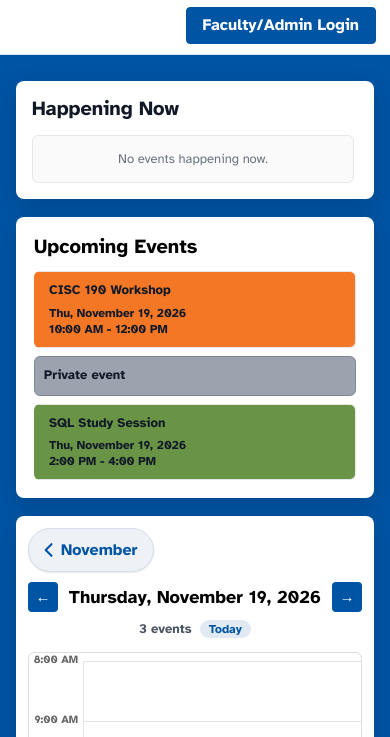
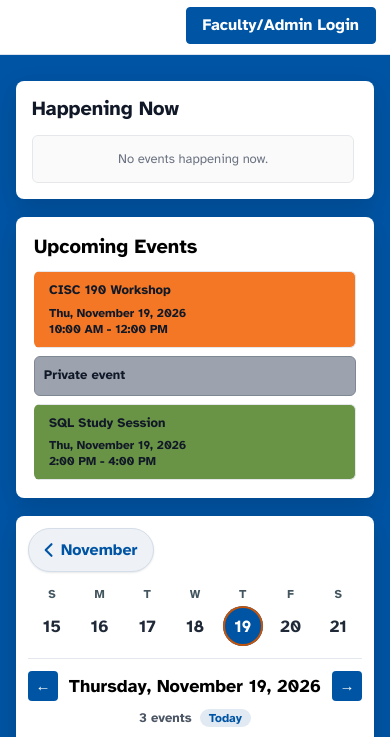
Before and after one commit to alex0091845/ReservationSystem-SDMesaCollegeBT, a plain HTML site: page frontend/index.html in a window 390 px wide. Shown: the part 107-844 px from the top of the page. Drawn offline with Linux system fonts and the light colour scheme; no server answers.

Commit message:
Add the week strip to the phone Day view
On screens 720px wide or narrower, the Day view now starts with a strip
of the seven days of its week (Sunday first), as on the Nov 17 "no
View" board: each day's letter above its date. Tapping a day opens it.
The open day is filled Mesa Blue, and today keeps the same orange ring
as in the Month view. The strip follows the Day arrows, the Month view
and Go To Today, including weeks that run into the next month. Wider
screens don't show it; they have the Week view.

- weekStrip.js (new) draws the strip. Each day is a real button, with
  aria-pressed on the open day and aria-current="date" on today.
  Screen readers hear the full date ("Wednesday, November 18")
  instead of the letter, and that name still contains the visible
  number, so a speech user can say "click 18" (WCAG 2.5.3). Picking a
  day from the keyboard keeps focus on the new day after the redraw.
- dayView.js draws the strip above the Day header. The header itself
  is unchanged.
- zoom-calendar.css styles it in the Day section and hides it above
  720px. Each day is 44px tall, and the circles shrink to fit at 320px.
- docs: the color table lists the strip's uses of the today ring and
  the muted text, and the user story mentions the strip.

Swiping the strip (change week) or the schedule (change day), and the
"Swipe to change day" hint, come in the next commit.

Tested in Chromium at 390px, 320px and 1280px wide (41 checks: strip
only on phones, above the header; letters and dates; open day and
today marks; the names the browser computes; 44px targets; tap, Enter
and focus after a pick; following the arrows across a week and a
month; Go To Today; Month to Day; no sideways scroll at 320px;
resizing across 720px; axe), 0 failures. The 50 checks from the
previous commit still pass.

```diff
--- a/frontend/js/ui/dayView.js
+++ b/frontend/js/ui/dayView.js
@@ -8,6 +8,7 @@ import {
     monthNames
 } from "../utils/dateUtils.js";
 import { createWeekEventCard, formatEventTime } from "./eventCards.js";
+import { renderWeekStrip } from "./weekStrip.js";
 
 const FULL_WEEKDAY_NAMES = ["Sunday", "Monday", "Tuesday", "Wednesday", "Thursday", "Friday", "Saturday"];
 const VISIBLE_HOURS = CALENDAR_END_HOUR - CALENDAR_START_HOUR;
@@ -49,6 +50,8 @@ export function renderDayView({
     );
 
     container.innerHTML = "";
+    // Phones only (see zoom-calendar.css): the days of this week, above the Day header.
+    renderWeekStrip({ container, selectedDate, today: now, onSelectDate });
     container.appendChild(createDayHeader(selectedDate, isToday, onSelectDate));
     container.appendChild(createDaySummary(placedEvents.length, isToday));
 
--- /dev/null
+++ b/frontend/js/ui/weekStrip.js
@@ -0,0 +1,95 @@
+import { monthNames } from "../utils/dateUtils.js";
+
+const FULL_WEEKDAY_NAMES = ["Sunday", "Monday", "Tuesday", "Wednesday", "Thursday", "Friday", "Saturday"];
+const DAY_LETTERS = ["S", "M", "T", "W", "T", "F", "S"];
+
+// Set when a day is picked while its button has keyboard focus. Picking a day redraws the
+// whole Day view, so the new strip hands focus to the day that was just picked.
+let refocusAfterDraw = false;
+
+// The week strip at the top of the phone Day view: the seven days of the selected date's
+// week, Sunday first. Tapping a day opens it. The open day is filled Mesa Blue and today is
+// ringed, as in the Month view. CSS shows it on phones only; wider screens have the Week view.
+export function renderWeekStrip({ container, selectedDate, today, onSelectDate }) {
+    const strip = document.createElement("div");
+    const weekStart = new Date(
+        selectedDate.getFullYear(),
+        selectedDate.getMonth(),
+        selectedDate.getDate() - selectedDate.getDay()
+    );
+
+    strip.classList.add("day-week-strip");
+    strip.setAttribute("role", "group");
+    strip.setAttribute("aria-label", `Week of ${monthNames[weekStart.getMonth()]} ${weekStart.getDate()}`);
+
+    for (let offset = 0; offset < 7; offset++) {
+        // new Date() rolls a day past the end of the month into the next month for us.
+        const date = new Date(weekStart.getFullYear(), weekStart.getMonth(), weekStart.getDate() + offset);
+
+        strip.appendChild(createStripDay({
+            date,
+            isSelected: isSameDay(date, selectedDate),
+            isToday: isSameDay(date, today),
+            onSelectDate
+        }));
+    }
+
+    container.appendChild(strip);
+
+    if (refocusAfterDraw) {
+        refocusAfterDraw = false;
+        strip.querySelector('[aria-pressed="true"]')?.focus();
+    }
+}
+
+// One day: its letter above its date. Screen readers skip the letter and hear the whole date,
+// e.g. "Wednesday, November 18" (plus "current date" for today, from aria-current). That name
+// still contains the visible "18", so a speech user can say "click 18" (WCAG 2.5.3 Label in Name).
+function createStripDay({ date, isSelected, isToday, onSelectDate }) {
+    const button = document.createElement("button");
+    const letter = document.createElement("span");
+    const number = document.createElement("span");
+
+    button.type = "button";
+    button.classList.add("day-week-strip-day");
+    button.classList.toggle("is-selected", isSelected);
+    button.classList.toggle("is-today", isToday);
+    button.setAttribute("aria-pressed", String(isSelected));
+
+    if (isToday) {
+        button.setAttribute("aria-current", "date");
+    }
+
+    letter.classList.add("day-week-strip-letter");
+    letter.setAttribute("aria-hidden", "true");
+    letter.textContent = DAY_LETTERS[date.getDay()];
+    number.classList.add("day-week-strip-number");
+    number.append(
+        createHiddenText(`${FULL_WEEKDAY_NAMES[date.getDay()]}, ${monthNames[date.getMonth()]} `),
+        String(date.getDate())
+    );
+
+    button.append(letter, number);
+    button.addEventListener("click", () => {
+        refocusAfterDraw = document.activeElement === button;
+        onSelectDate(date);
+    });
+
+    return button;
+}
+
+// Words that screen readers say but the strip doesn't show.
+function createHiddenText(text) {
+    const span = document.createElement("span");
+
+    span.classList.add("day-week-strip-hidden-text");
+    span.textContent = text;
+
+    return span;
+}
+
+function isSameDay(a, b) {
+    return a.getFullYear() === b.getFullYear() &&
+        a.getMonth() === b.getMonth() &&
+        a.getDate() === b.getDate();
+}
--- a/frontend/styles/zoom-calendar.css
+++ b/frontend/styles/zoom-calendar.css
@@ -388,6 +388,86 @@
     color: var(--mesa-blue);
     font-size: 12px;
     font-weight: 700;
+}
+
+/* Week strip (phones only), above the Day header, as on the Nov 17 "no View" board: the
+   seven days of the open week. The open day is filled Mesa Blue and today gets the same
+   ring as in the Month view. Wider screens have the Week view instead. */
+.day-week-strip {
+    display: flex;
+    margin-bottom: 12px;
+    padding-bottom: 8px;
+    border-bottom: 1px solid #e3e8ef;
+}
+
+.day-week-strip-day {
+    display: flex;
+    flex: 1;
+    flex-direction: column;
+    align-items: center;
+    gap: 4px;
+    min-width: 0;
+    min-height: 44px;
+    padding: 4px 0;
+    border: none;
+    border-radius: 12px;
+    background: transparent;
+    color: #1f2937;
+    font: inherit;
+    cursor: pointer;
+}
+
+.day-week-strip-letter {
+    color: var(--a11y-text-muted);
+    font-size: 12px;
+    font-weight: 700;
+    line-height: 16px;
+}
+
+.day-week-strip-number {
+    display: flex;
+    align-items: center;
+    justify-content: center;
+    width: 40px;
+    max-width: 100%;
+    aspect-ratio: 1;
+    border-radius: 50%;
+    font-size: 17px;
+    font-weight: 600;
+}
+
+.day-week-strip-day.is-today .day-week-strip-number {
+    box-shadow: inset 0 0 0 2px var(--a11y-today-ring);
+}
+
+.day-week-strip-day.is-selected .day-week-strip-number {
+    background: var(--mesa-blue);
+    color: #fff;
+    font-weight: 700;
+}
+
+/* Read by screen readers, not shown: the weekday and month before the visible date. */
+.day-week-strip-hidden-text {
+    position: absolute;
+    width: 1px;
+    height: 1px;
+    margin: -1px;
+    padding: 0;
+    overflow: hidden;
+    clip: rect(0 0 0 0);
+    white-space: nowrap;
+    border: 0;
+}
+
+.day-week-strip-day:focus-visible {
+    outline: 3px solid var(--a11y-focus-ring);
+    outline-offset: -3px;
+}
+
+@media (min-width: 721px) {
+    .day-week-strip {
+        display: none;
+    }
 }
 
 .day-timeline {
```
Also changed, not shown: 2 other files.
